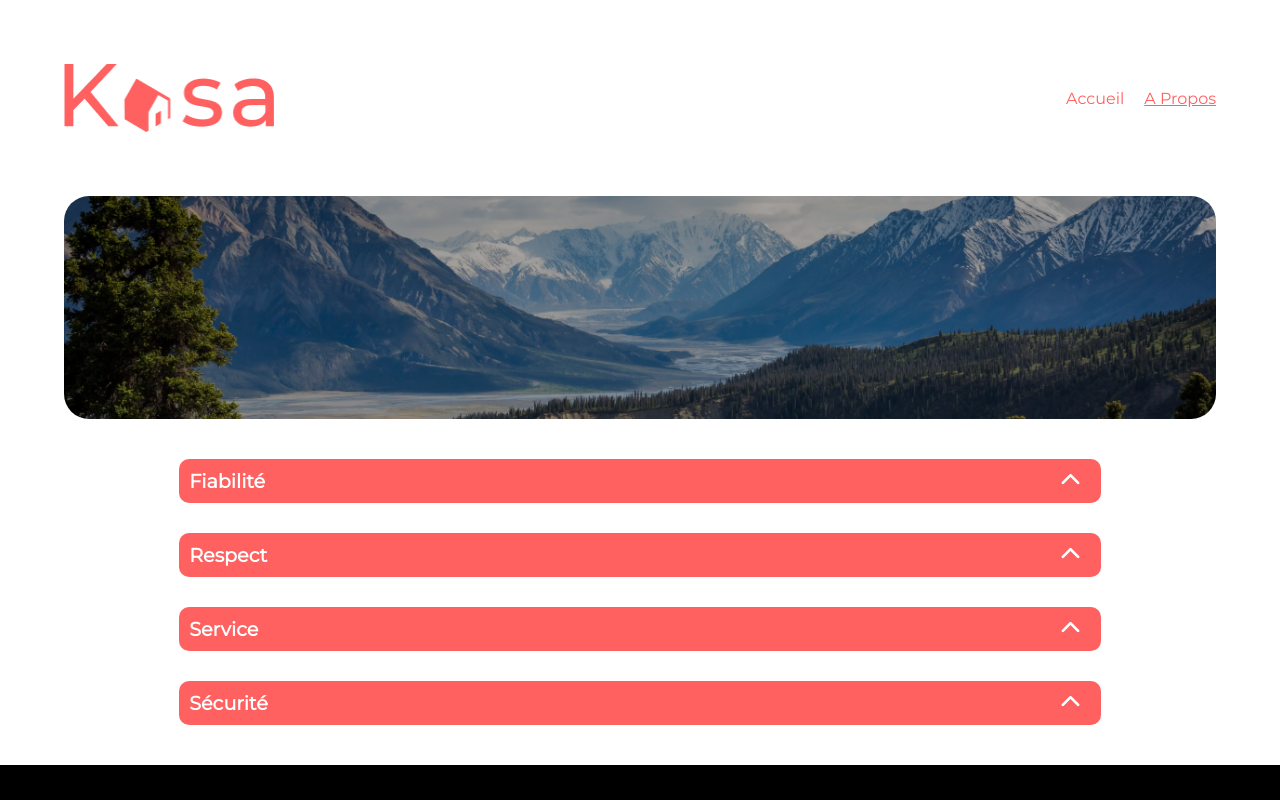
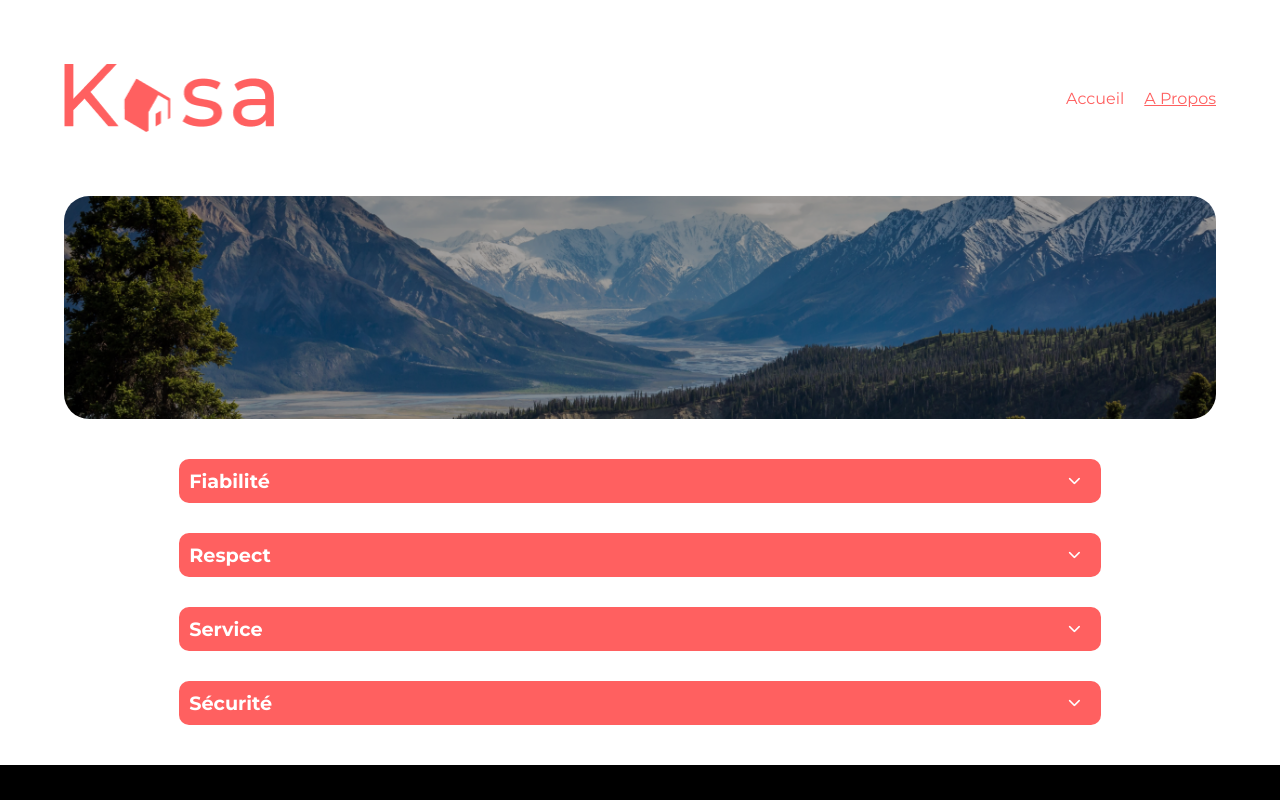
Before and after one commit to AsterHips/react-charles, a React (Create React App) app: page /A_propos in a window 1280 px wide. Shown: the top 800 px of the page. Built offline with nearby package versions, Linux system fonts and the light colour scheme.

Commit message:
dernières retouches css + dropdowns débuggés

```diff
--- a/src/components/Banner.jsx
+++ b/src/components/Banner.jsx
@@ -5,21 +5,17 @@ import { useLocation } from "react-router";
 function Banner() {
     const currentPage = useLocation().pathname;
 
-    function ImageBanniere() {
-        if (currentPage === "/") {
-            return <img src={Banner_img} alt="Bannière"></img>;
-        }
-        if (currentPage === "/A_propos") {
-            return <img src={Banner_about} alt="Bannière"></img>;
-        }
-    }
-
     return (
         <div className="banner">
-            <ImageBanniere />
-            <p>
-                {currentPage === "/" ? "Chez vous, partout et ailleurs" : null}
-            </p>
+            {currentPage === "/" && <img src={Banner_img} alt="Bannière"></img>}
+            {currentPage === "/A_propos" && (
+                <img src={Banner_about} alt="Bannière"></img>
+            )}
+            <>
+                {currentPage === "/" ?
+                window.innerWidth < 767 ? <p>Chez vous,<br /> partout et ailleurs</p> : <p>"Chez vous, partout et ailleurs"</p>
+                : null}
+            </>
         </div>
     );
 }
--- a/src/components/Dropdown.jsx
+++ b/src/components/Dropdown.jsx
@@ -1,50 +1,13 @@
-import { useEffect, useState } from "react";
-import { Link, useLocation } from "react-router-dom";
+import { useRef, useState } from "react";
 
 function Dropdown({ dropdownTitle, content, id }) {
     const [DropIt, setDropIt] = useState(false);
-    const ancre = useLocation().hash || null;
+    const scrollTo = useRef();
 
-    useEffect(() => {
-        if (ancre) {
-            const element = document.querySelector(ancre);
-            setTimeout(() => {
-                window.scrollTo({
-                    top: element ? element.offsetTop : 0,
-                });
-            }, 50);
-        }
-    }, [ancre]);
-
-
-    // Ici récupérer l'ID du menu ouvert ?
-
-    const DropItAlready = () => setDropIt(true);
-    const HideItPlease = () => setDropIt(false);
-
-    function Chevron() {
-        if (DropIt === false) {
-            return (
-                <Link to={`#${id}`}>
-                    <i
-                        className="fa-solid fa-chevron-up"
-                        onClick={DropItAlready}
-                    ></i>
-                </Link>
-            );
-        } else {
-            return (
-                <Link to={`#${id}`}>
-                    <i
-                        className={
-                            DropIt ? "fa-solid fa-chevron-down opened" : null
-                        }
-                        onClick={HideItPlease}
-                    ></i>
-                </Link>
-            );
-        }
-    }
+    const handleClick = () => {
+        setDropIt(!DropIt);
+        scrollTo.current.scrollIntoView();
+    };
 
     const Content = () => (
         <div className="dropdown_content dropped">
@@ -63,10 +26,15 @@ function Dropdown({ dropdownTitle, content, id }) {
     );
 
     return (
-        <div className="dropdown" id={id}>
+        <div className="dropdown" id={id} ref={scrollTo}>
             <div className="dropdown_title">
                 <h2>{dropdownTitle}</h2>
-                <Chevron />
+                <i
+                    className={`fa-solid ${
+                        DropIt ? "fa-chevron-up opened" : "fa-chevron-down"
+                    }`}
+                    onClick={handleClick}
+                ></i>
             </div>
             {DropIt ? <Content /> : null}
         </div>
--- a/src/pages/A_propos.jsx
+++ b/src/pages/A_propos.jsx
@@ -4,7 +4,7 @@ import Dropdown from "../components/Dropdown";
 function A_propos() {
     document.title = "À propos";
     const contenuTemp =
-        "Lorem ipsum dolor sit amet, consectetur adipiscing elit. Morbi vel consequat tortor. In hac habitasse platea dictumst. Vestibulum vitae mauris eget sem sollicitudin rhoncus non at odio. Quisque sit amet vehicula elit. Sed aliquet, mi nec porta posuere, ante ligula fermentum leo, ut finibus eros felis nec urna. Vestibulum in ornare sapien, id congue urna. Donec neque dui, efficitur eget est id, tempus dignissim metus. Etiam finibus dolor lorem, eget bibendum neque ullamcorper sit amet. Nunc ornare commodo faucibus.";
+        "Lorem ipsum dolor sit amet, consectetur adipiscing elit. Morbi vel consequat tortor. In hac habitasse platea dictumst. Vestibulum vitae mauris eget sem sollicitudin rhoncus non at odio.";
 
     return (
         <>
--- a/src/sass/base/_fonts.scss
+++ b/src/sass/base/_fonts.scss
@@ -1,4 +1,4 @@
-@import url("https://fonts.googleapis.com/css2?family=Montserrat&display=swap");
+@import url('https://fonts.googleapis.com/css2?family=Montserrat:wght@400;500;700;900&display=swap');
 
 * {
     font-family: "Montserrat", sans-serif;
--- a/src/sass/components/dropdowns.scss
+++ b/src/sass/components/dropdowns.scss
@@ -48,7 +48,7 @@
 
 @keyframes rotating_chevron {
     from {
-        rotate: 180deg;
+        rotate: -180deg;
     }
     to {
         rotate: 0deg;
```
